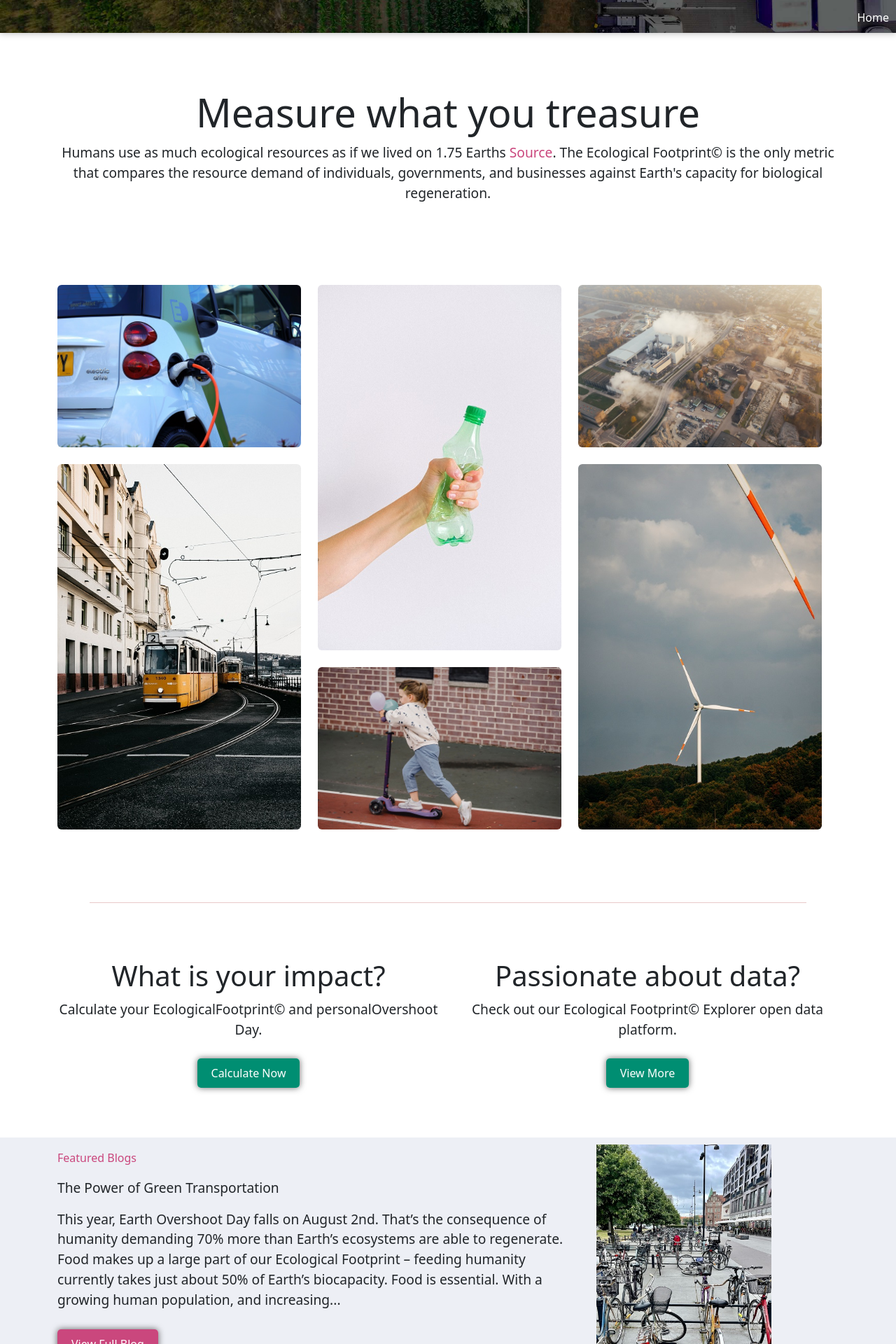
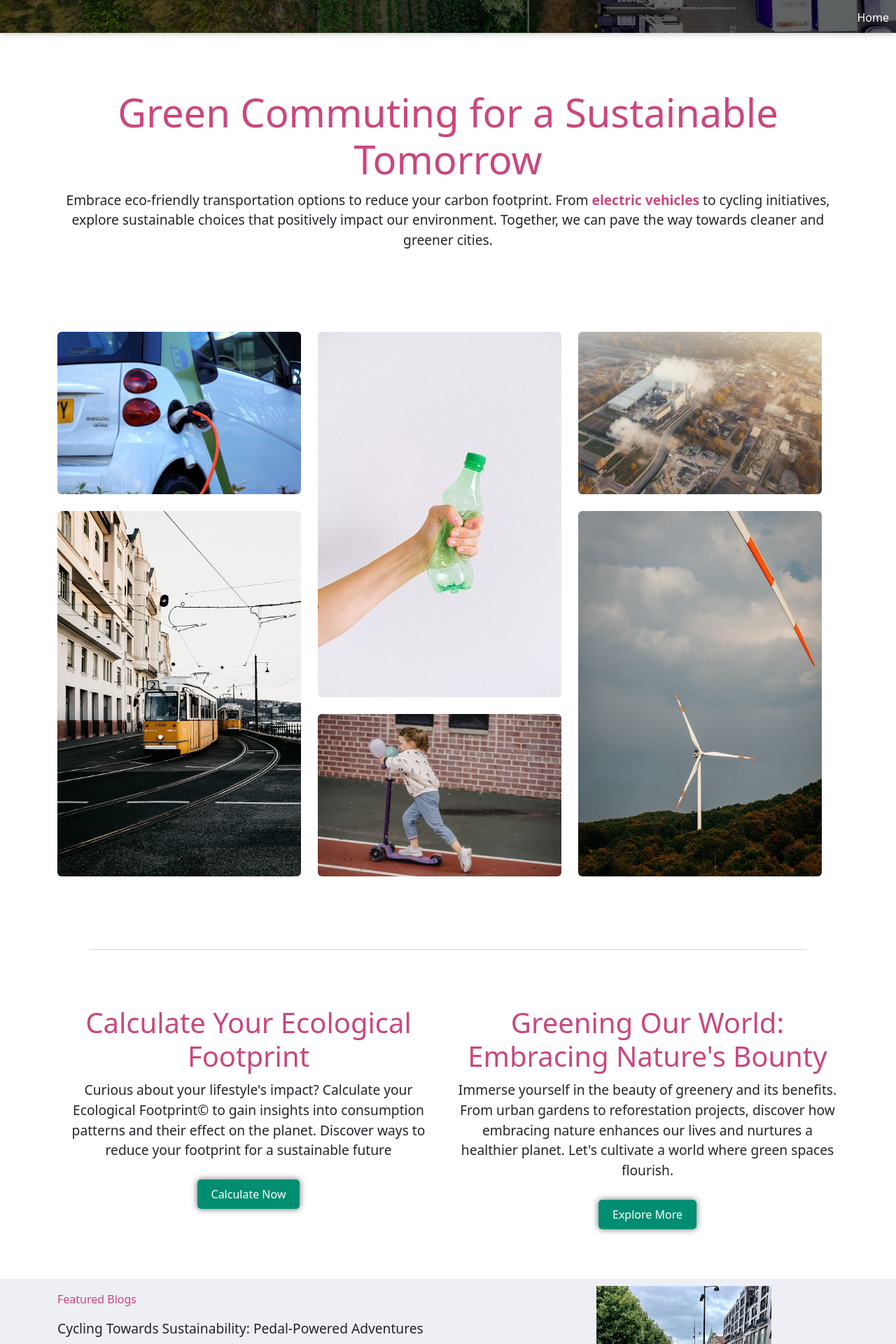
Before and after one commit to UbaidUllah777/EcogoTracks, a React (Create React App) app in the folder eco-go-tracks/: page / in a window 1280 px wide. Shown: the part 500-2420 px from the top of the page at 70% size. Built offline with nearby package versions, Linux system fonts and the light colour scheme.

Commit message:
home changes

```diff
--- a/eco-go-tracks/src/home/components/FeaturedBlogs.js
+++ b/eco-go-tracks/src/home/components/FeaturedBlogs.js
@@ -14,15 +14,16 @@ const FeaturedBlogs = () => {
               <h2 className="sub-heading">Featured Blogs</h2>
               <h1 className="main-heading">
                 {" "}
-                The Power of Green Transportation
+                Cycling Towards Sustainability: Pedal-Powered Adventures
               </h1>
               <p>
-                This year, Earth Overshoot Day falls on August 2nd. That’s the
-                consequence of humanity demanding 70% more than Earth’s
-                ecosystems are able to regenerate. Food makes up a large part of
-                our Ecological Footprint – feeding humanity currently takes just
-                about 50% of Earth’s biocapacity. Food is essential. With a
-                growing human population, and increasing...
+                Embark on a journey through the world of cycling and its
+                profound impact on sustainability. From reducing carbon
+                emissions to promoting a healthier lifestyle, discover the many
+                benefits of choosing a bicycle as a mode of transportation and
+                leisure. Join us as we explore scenic routes, cycling safety
+                tips, and the joys of embracing a sustainable mode of travel
+                that also keeps you fit and connected to nature.
               </p>
               <Button
                 to="/about-us"
--- a/eco-go-tracks/src/home/components/GlobalFacts.js
+++ b/eco-go-tracks/src/home/components/GlobalFacts.js
@@ -6,19 +6,24 @@ const GlobalFacts = () => {
     <div className="container">
       <div className="row center pb-5">
         <div className="col-md-12">
-          <h1>Gobal insights About Carbon Emissions</h1>
+          <h1 className="globalHeading2">
+            Gobal insights About Carbon Emissions
+          </h1>
         </div>
       </div>
       <div className="row pb-5">
         <div className="col-md-8 vertical-line">
           <p>
-            <span className="primary-color boldText">This year</span>, Earth
-            Overshoot Day falls on August 2nd. That’s the consequence of
-            humanity demanding 70% more than Earth’s ecosystems are able to
-            regenerate. Food makes up a large part of our Ecological Footprint –
-            feeding humanity currently takes just about 50% of Earth’s
-            biocapacity. Food is essential. With a growing human population, and
-            increasing...
+            <span className="primary-color boldText">Carbon emissions</span>,
+            often referred to as carbon dioxide (CO2) emissions, encompass the
+            release of carbon compounds into the atmosphere. These compounds
+            include carbon dioxide itself and other greenhouse gases such as
+            methane and nitrous oxide. Carbon emissions primarily result from
+            human activities, particularly the burning of fossil fuels like
+            coal, oil, and gas, which power industries, transportation, and
+            homes. Understanding and monitoring carbon emissions is crucial for
+            assessing environmental impact and implementing strategies to
+            mitigate climate change.
           </p>
         </div>
         <div className="col-md-4">
@@ -33,19 +38,18 @@ const GlobalFacts = () => {
       <div className="row pb-5">
         <div className="col-md-8 vertical-line">
           <p>
-            <span className="primary-color boldText">The Biggest </span>, Earth
-            Overshoot Day falls on August 2nd. That’s the consequence of
-            humanity demanding 70% more than Earth’s ecosystems are able to
-            regenerate. Food makes up a large part of our Ecological Footprint –
-            feeding humanity currently takes just about 50% of Earth’s
-            biocapacity. Food i irure fugiat. Amet consequat proident occaecat
-            Lorem consequat Lorem ut reprehenderit aliqua et. Ullamco laboris
-            mollit reprehenderit duis cillum minim fugiat dolore. Consectetur
-            consectetur laboris sit esse pariatur esse cillum reprehenderit
-            aliqua ut do culpa ex et. Amet voluptate laborum amet officia
-            excepteur Lorem consequat enim sunt non cillum. Consectetur in do in
-            ex qui cupidatat ex exercitation quis ut sunt veniam excepteur
-            aliqua.
+            <span className="primary-color boldText">
+              The escalating levels{" "}
+            </span>
+            of carbon emissions have profound repercussions on our planet's
+            climate and overall well-being. Excessive carbon dioxide in the
+            atmosphere traps heat, contributing to global warming and climate
+            change. This, in turn, leads to more frequent and severe weather
+            events, rising sea levels, disruptions in ecosystems, and threats to
+            biodiversity. It's imperative to curb carbon emissions to mitigate
+            these adverse effects and transition to sustainable energy sources
+            and eco-conscious practices that promote a cleaner, healthier
+            environment for current and future generations.
           </p>
         </div>
         <div className="col-md-4">
@@ -60,19 +64,20 @@ const GlobalFacts = () => {
       <div className="row pb-5">
         <div className="col-md-8 vertical-line">
           <p>
-            <span className="primary-color boldText">The Biggest </span>, Earth
-            Overshoot Day falls on August 2nd. That’s the consequence of
-            humanity demanding 70% more than Earth’s ecosystems are able to
-            regenerate. Food makes up a large part of our Ecological Footprint –
-            feeding humanity currently takes just about 50% of Earth’s
-            biocapacity. Food i irure fugiat. Amet consequat proident occaecat
-            Lorem consequat Lorem ut reprehenderit aliqua et. Ullamco laboris
-            mollit reprehenderit duis cillum minim fugiat dolore. Consectetur
-            consectetur laboris sit esse pariatur esse cillum reprehenderit
-            aliqua ut do culpa ex et. Amet voluptate laborum amet officia
-            excepteur Lorem consequat enim sunt non cillum. Consectetur in do in
-            ex qui cupidatat ex exercitation quis ut sunt veniam excepteur
-            aliqua.
+            <span className="primary-color boldText">
+              The global challenge{" "}
+            </span>
+            addressing of carbon emissions necessitates a collective effort
+            involving governments, businesses, communities, and individuals.
+            International agreements, such as the Paris Agreement, set the stage
+            for collaborative action to limit global warming and reduce carbon
+            emissions to sustainable levels. Strategies encompass transitioning
+            to renewable energy sources, enhancing energy efficiency, promoting
+            sustainable transportation, adopting carbon capture technologies,
+            and fostering a culture of responsible consumption. By aligning
+            efforts and innovating towards a low-carbon future, we can pave the
+            way for a sustainable world and preserve the beauty and balance of
+            our planet.
           </p>
         </div>
         <div className="col-md-4">
--- a/eco-go-tracks/src/home/components/WhoWeAre.js
+++ b/eco-go-tracks/src/home/components/WhoWeAre.js
@@ -11,13 +11,19 @@ const WhoWeAre = () => {
       <div className="container ">
         <div className="row ">
           <div className="col-12 center">
-            <h1 className="globalHeading1">Measure what you treasure</h1>
+            <h1 className="globalHeading1">
+              Green Commuting for a Sustainable Tomorrow
+            </h1>
             <p className="whoWeAreDesc">
-              Humans use as much ecological resources as if we lived on 1.75
-              Earths <span className="secondary-color">Source</span>. The
-              Ecological Footprint© is the only metric that compares the
-              resource demand of individuals, governments, and businesses
-              against Earth's capacity for biological regeneration.
+              Embrace eco-friendly transportation options to reduce your carbon
+              footprint. From{" "}
+              <span className="secondary-color boldText">
+                {" "}
+                electric vehicles
+              </span>{" "}
+              to cycling initiatives, explore sustainable choices that
+              positively impact our environment. Together, we can pave the way
+              towards cleaner and greener cities.
             </p>
           </div>
         </div>
@@ -74,9 +80,14 @@ const WhoWeAre = () => {
       <div className="container center ">
         <div className="row">
           <div className="col-md-6">
-            <h1 className="globalHeading2">What is your impact?</h1>
+            <h1 className="globalHeading2">
+              Calculate Your Ecological Footprint
+            </h1>
             <p>
-              Calculate your EcologicalFootprint© and personalOvershoot Day.
+              Curious about your lifestyle's impact? Calculate your Ecological
+              Footprint© to gain insights into consumption patterns and their
+              effect on the planet. Discover ways to reduce your footprint for a
+              sustainable future
             </p>
             <Button
               to="/about-us"
@@ -85,14 +96,19 @@ const WhoWeAre = () => {
             />
           </div>
           <div className="col-md-6">
-            <h1 className="globalHeading2">Passionate about data?</h1>
+            <h1 className="globalHeading2">
+              Greening Our World: Embracing Nature's Bounty
+            </h1>
             <p>
-              Check out our Ecological Footprint© Explorer open data platform.
+              Immerse yourself in the beauty of greenery and its benefits. From
+              urban gardens to reforestation projects, discover how embracing
+              nature enhances our lives and nurtures a healthier planet. Let's
+              cultivate a world where green spaces flourish.
             </p>
             <Button
               to="/about-us"
               className="secondary-button"
-              buttonText="View More"
+              buttonText="Explore More"
             />
           </div>
         </div>
--- a/eco-go-tracks/src/index.css
+++ b/eco-go-tracks/src/index.css
@@ -26,10 +26,13 @@ code {
 .globalHeading1 {
   font-size: 3.5rem;
   margin-bottom: 10px;
+  color: #ca477d;
 }
 .globalHeading2 {
   font-size: 2.5rem;
   margin-bottom: 10px;
+
+  color: #ca477d;
 }
 .globalHeading3 {
   font-size: 1.5rem;
```
